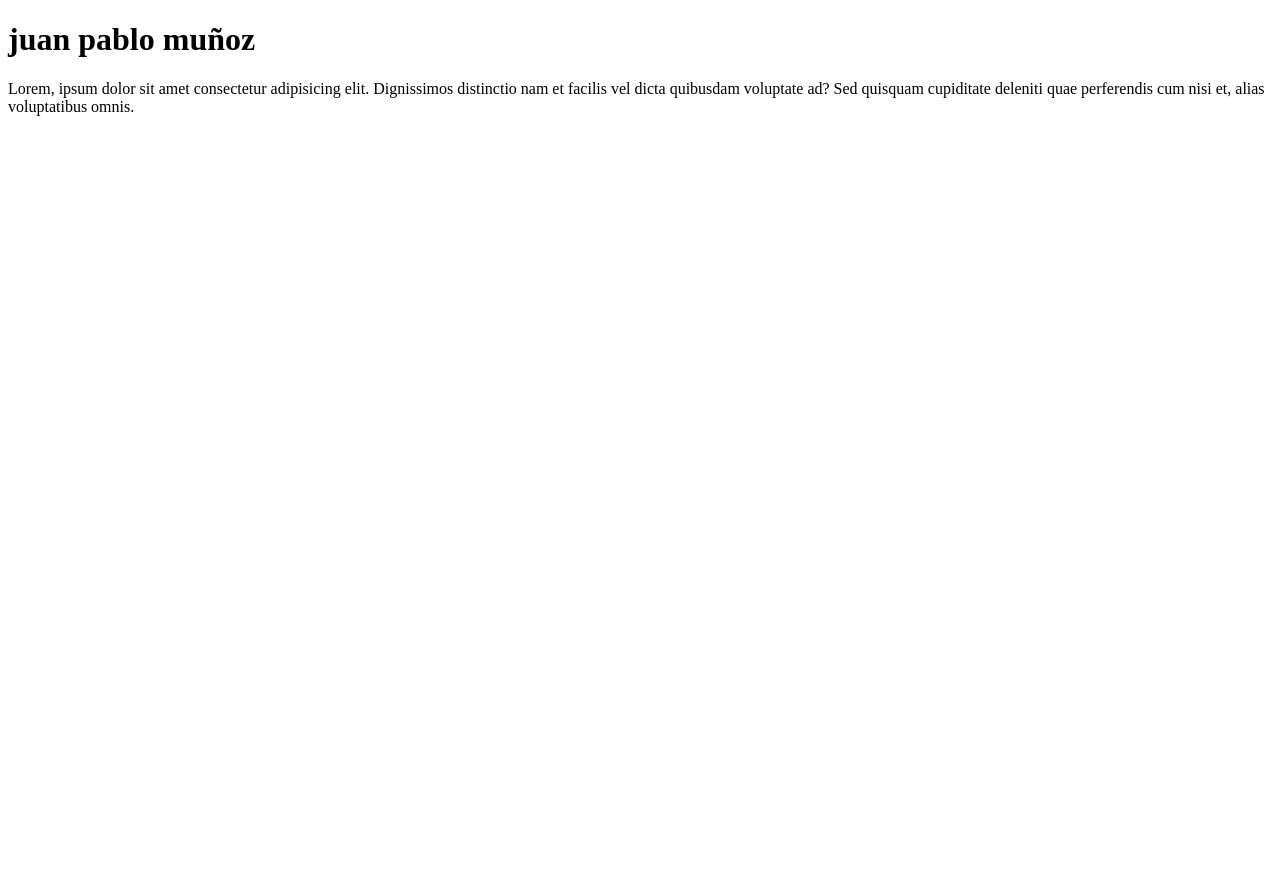
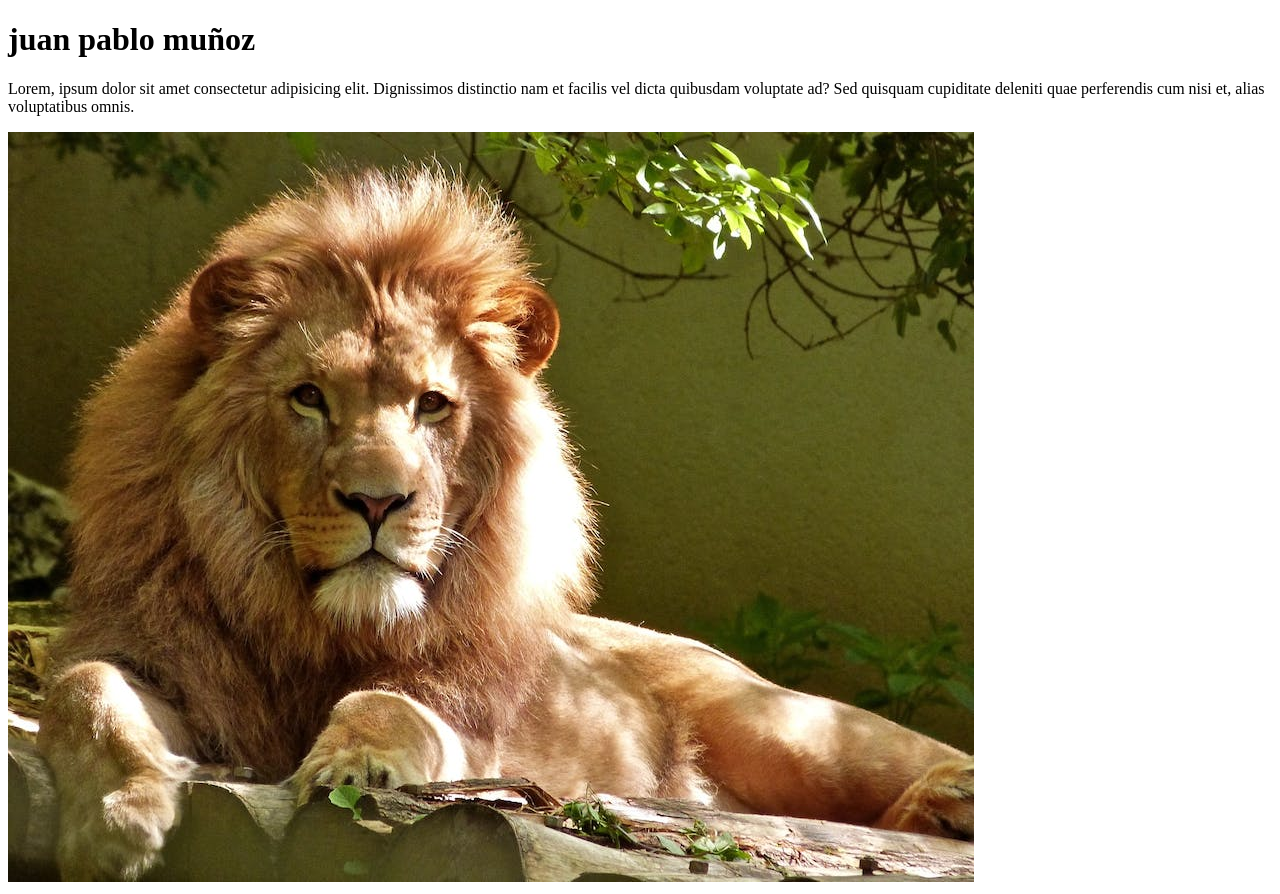
Before and after one commit to juanpablomunozhenao7/mi-primer-repo, a plain HTML site: page index.html in a window 1280 px wide. Before the commit the page ends 800 px from the top, so only its background shows below. Drawn offline with Linux system fonts and the light colour scheme.

Commit message:
se agrega foto

```diff
--- a/index.html
+++ b/index.html
@@ -9,6 +9,7 @@
     <div>
         <h1>juan pablo muñoz</h1>
         <p>Lorem, ipsum dolor sit amet consectetur adipisicing elit. Dignissimos distinctio nam et facilis vel dicta quibusdam voluptate ad? Sed quisquam cupiditate deleniti quae perferendis cum nisi et, alias voluptatibus omnis.</p>
+    <img src="./leon.jpeg" alt="">
     </div>
 </body>
 </html>
```
Also changed, not shown: leon.jpeg (added).
